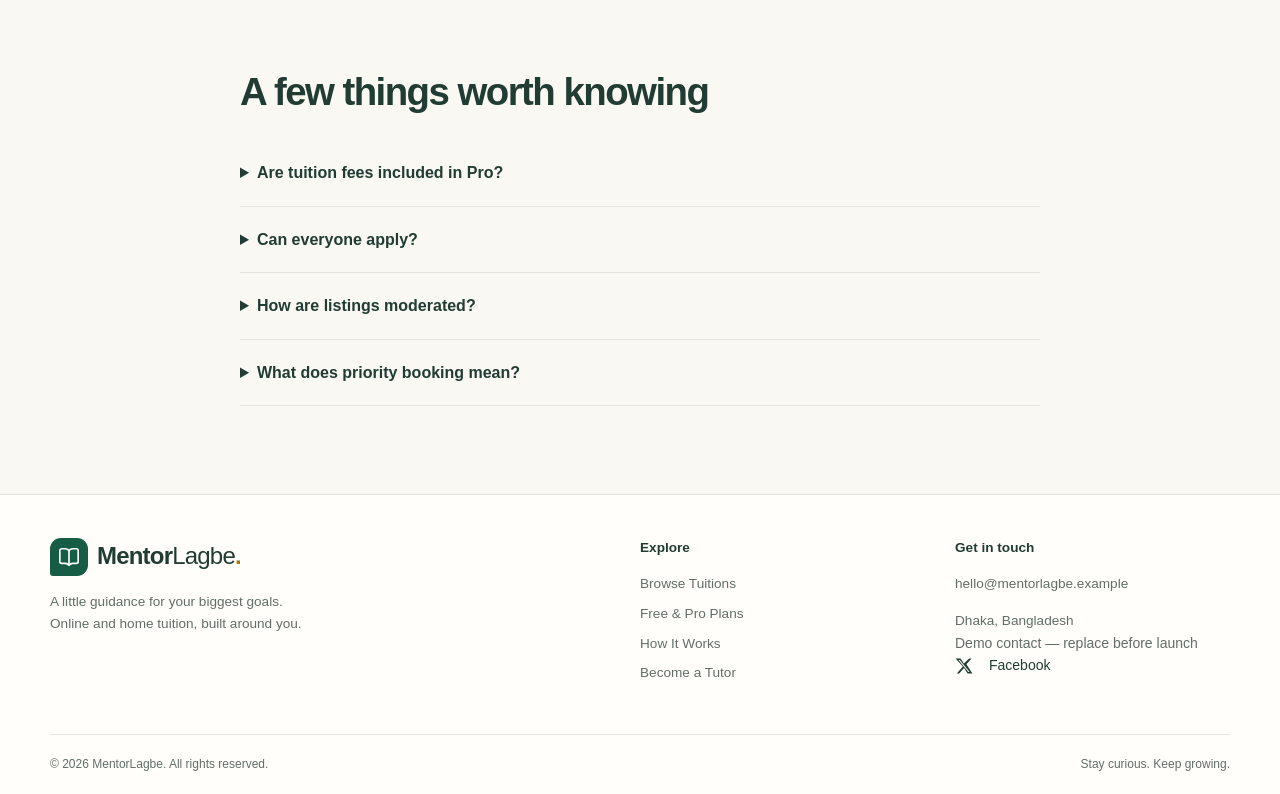
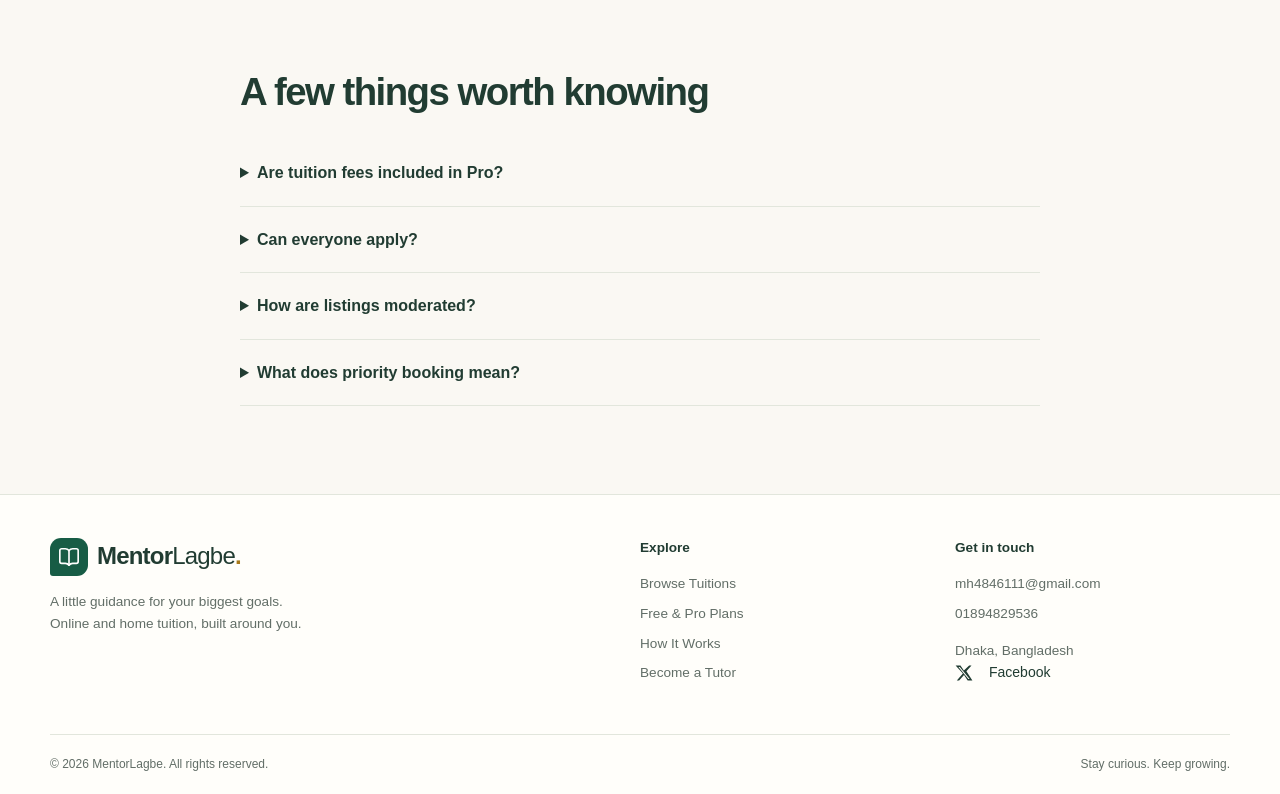
Before and after one commit to MH-git-ui/A09, a Next.js app: page /about in a window 1280 px wide. Shown: the part 838-1632 px from the top of the page. Built offline with nearby package versions, Linux system fonts and the light colour scheme; no server answers.

Commit message:
Finalize project contacts and submission documentation

```diff
--- a/src/components/site-footer.tsx
+++ b/src/components/site-footer.tsx
@@ -21,20 +21,19 @@ export function SiteFooter() {
         </div>
         <div>
           <h3>Get in touch</h3>
-          <a href="mailto:hello@mentorlagbe.example">
-            hello@mentorlagbe.example
+          <a href="mailto:mh4846111@gmail.com">
+            mh4846111@gmail.com
           </a>
+          <a href="tel:+8801894829536">01894829536</a>
           <p>
             Dhaka, Bangladesh
-            <br />
-            <small>Demo contact — replace before launch</small>
           </p>
           <div className="social-links">
             <a
-              href="https://x.com"
+              href="https://x.com/intent/post?text=Find%20your%20next%20mentor%20on%20MentorLagbe&url=https%3A%2F%2Fmentorlagbe-mh.vercel.app"
               target="_blank"
               rel="noreferrer"
-              aria-label="X"
+              aria-label="Share MentorLagbe on X"
             >
               <svg
                 viewBox="0 0 24 24"
@@ -46,7 +45,7 @@ export function SiteFooter() {
                 <path d="M18.9 2H22l-6.8 7.8L23.2 22h-6.3L12 14.6 5.5 22H2.4l8.1-9.3L.8 2h6.5l4.5 6.7L18.9 2Zm-1.1 18h1.7L6.4 3.9H4.6L17.8 20Z" />
               </svg>
             </a>
-            <a href="https://facebook.com" target="_blank" rel="noreferrer">
+            <a href="https://www.facebook.com/mahmudul.hassan.185703/" target="_blank" rel="noreferrer">
               Facebook
             </a>
           </div>
```
Also changed, not shown: 5 other files (tests, documents, lock files or other folders).
